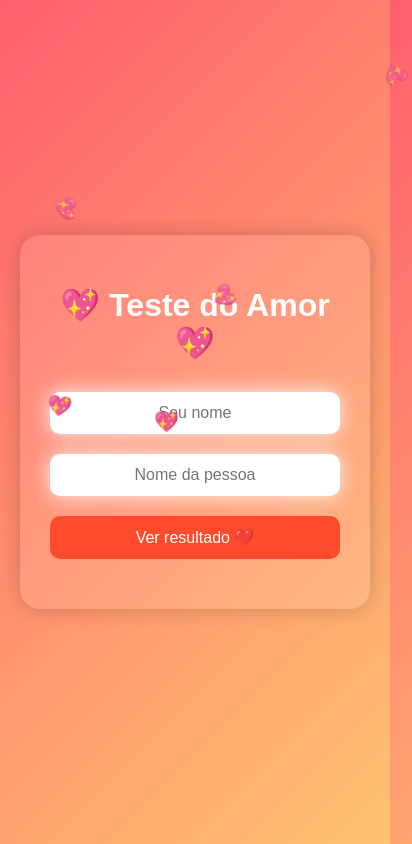
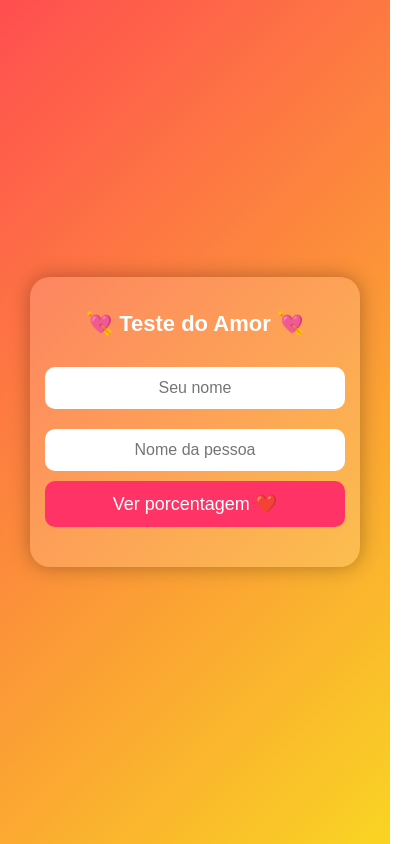
Before and after one commit to RanKane/teste-do-amor, a plain HTML site: page index.html in a window 390 px wide. Shown: the whole page, 412 px wide, since content can reach past the window. Drawn offline with Linux system fonts and the light colour scheme.

Commit message:
Add files via upload

```diff
--- a/index.html
+++ b/index.html
@@ -3,159 +3,117 @@
 <head>
   <meta charset="UTF-8">
   <meta name="viewport" content="width=device-width, initial-scale=1.0">
-  <title>💘 Teste do Amor 💘</title>
+  <title>Teste do Amor ❤️</title>
   <style>
+    * {
+      box-sizing: border-box;
+    }
     body {
-      font-family: Arial, sans-serif;
-      background: linear-gradient(135deg, #ff5f6d, #ffc371);
+      font-family: 'Poppins', sans-serif;
+      background: linear-gradient(135deg, #ff4e50, #f9d423);
+      color: #fff;
+      text-align: center;
+      padding: 30px;
+      margin: 0;
+      min-height: 100vh;
       display: flex;
+      align-items: center;
       justify-content: center;
-      align-items: center;
-      height: 100vh;
-      margin: 0;
-      overflow: hidden;
     }
-
     .container {
-      background: rgba(255, 255, 255, 0.1);
-      padding: 30px;
+      background: rgba(255, 255, 255, 0.15);
+      padding: 30px 20px;
       border-radius: 20px;
-      box-shadow: 0 0 20px rgba(0, 0, 0, 0.2);
-      width: 90%;
+      box-shadow: 0 0 20px rgba(0,0,0,0.3);
+      width: 100%;
       max-width: 350px;
-      box-sizing: border-box;
-      display: flex;
-      flex-direction: column;
-      align-items: center;
     }
-
     h1 {
-      color: white;
-      text-align: center;
+      font-size: 26px;
       margin-bottom: 20px;
     }
-
     input {
-      display: block;
-      width: 100%;
-      max-width: 310px;
-      box-sizing: border-box;
-      margin: 10px auto;
       padding: 12px;
+      margin: 10px 0;
       border: none;
       border-radius: 10px;
+      width: 100%;
+      font-size: 16px;
       text-align: center;
-      font-size: 16px;
-      background: white;
-      color: #333;
-      box-shadow: 0 0 10px rgba(255, 255, 255, 0.6);
-      animation: brilho 2s infinite ease-in-out;
     }
-
-    @keyframes brilho {
-      0%, 100% {
-        box-shadow: 0 0 10px rgba(255, 255, 255, 0.6);
-      }
-      50% {
-        box-shadow: 0 0 20px rgba(255, 255, 255, 0.9);
-      }
-    }
-
     button {
-      background: #ff4b2b;
+      background: #ff3366;
       color: white;
       border: none;
+      padding: 12px;
       border-radius: 10px;
-      padding: 12px;
-      font-size: 16px;
       cursor: pointer;
+      font-size: 18px;
       width: 100%;
-      max-width: 310px;
-      margin: 10px auto 0;
-      display: block;
-      box-sizing: border-box;
-      transition: 0.3s;
+      transition: 0.2s;
     }
-
     button:hover {
-      background: #ff416c;
+      background: #ff0055;
       transform: scale(1.05);
     }
-
-    .resultado {
+    .result {
+      font-size: 22px;
       margin-top: 20px;
-      color: white;
-      font-size: 18px;
-      text-align: center;
+      font-weight: bold;
     }
-
-    /* Corações animados */
-    .heart {
-      position: absolute;
-      color: #ffb6c1;
-      font-size: 20px;
-      animation: float 6s infinite ease-in-out;
-      opacity: 0.8;
+    .hearts {
+      font-size: 36px;
+      margin-top: 10px;
     }
-
-    @keyframes float {
-      0% {
-        transform: translateY(0) rotate(0deg);
-        opacity: 1;
+    @media (max-width: 400px) {
+      h1 {
+        font-size: 22px;
       }
-      100% {
-        transform: translateY(-800px) rotate(360deg);
-        opacity: 0;
+      .container {
+        padding: 20px 15px;
       }
     }
   </style>
 </head>
 <body>
-
   <div class="container">
-    <h1>💖 Teste do Amor 💖</h1>
-    <input type="text" id="nome1" placeholder="Seu nome">
-    <input type="text" id="nome2" placeholder="Nome da pessoa">
-    <button onclick="calcularAmor()">Ver resultado ❤️</button>
-    <div class="resultado" id="resultado"></div>
+    <h1>💘 Teste do Amor 💘</h1>
+    <input type="text" id="name1" placeholder="Seu nome">
+    <input type="text" id="name2" placeholder="Nome da pessoa">
+    <button onclick="calcularAmor()">Ver porcentagem ❤️</button>
+    <div class="result" id="result"></div>
+    <div class="hearts" id="hearts"></div>
   </div>
 
   <script>
     function calcularAmor() {
-      const nome1 = document.getElementById("nome1").value.trim();
-      const nome2 = document.getElementById("nome2").value.trim();
+      const nome1 = document.getElementById('name1').value.trim();
+      const nome2 = document.getElementById('name2').value.trim();
+      const result = document.getElementById('result');
+      const hearts = document.getElementById('hearts');
 
       if (!nome1 || !nome2) {
-        document.getElementById("resultado").innerText = "Digite os dois nomes!";
+        result.textContent = "Digite os dois nomes!";
+        hearts.textContent = "";
         return;
       }
 
-      const porcentagem = Math.floor(Math.random() * 51) + 50; // entre 50 e 100
-      const mensagens = [
-        "Vocês nasceram um pro outro! 💞",
-        "O amor está no ar! 💘",
-        "Combinação perfeita! 💕",
-        "Corações batendo juntos! 💓",
-        "Um casal dos sonhos! 💝"
-      ];
+      // Gera número pseudoaleatório
+      let seed = 0;
+      for (let i = 0; i < nome1.length; i++) seed += nome1.charCodeAt(i);
+      for (let j = 0; j < nome2.length; j++) seed += nome2.charCodeAt(j) * 2;
+      const porcentagem = seed % 101;
 
-      const mensagem = mensagens[Math.floor(Math.random() * mensagens.length)];
-      document.getElementById("resultado").innerHTML = `${porcentagem}% de amor ❤️<br>${mensagem}`;
+      let mensagem = "";
+      if (porcentagem > 90) mensagem = "Casal perfeito! 💍";
+      else if (porcentagem > 70) mensagem = "Amor verdadeiro! 💖";
+      else if (porcentagem > 50) mensagem = "Tem futuro! 💕";
+      else if (porcentagem > 30) mensagem = "Pode tentar a sorte 😅";
+      else mensagem = "Melhor continuar amigos 😬";
+
+      result.textContent = `${porcentagem}% — ${mensagem}`;
+      hearts.textContent = "❤️".repeat(Math.floor(porcentagem / 10));
     }
-
-    // Corações flutuando
-    function criarCoracoes() {
-      const heart = document.createElement("div");
-      heart.classList.add("heart");
-      heart.innerHTML = "💖";
-      heart.style.left = Math.random() * 100 + "vw";
-      heart.style.animationDuration = Math.random() * 3 + 3 + "s";
-      document.body.appendChild(heart);
-      setTimeout(() => heart.remove(), 6000);
-    }
-
-    setInterval(criarCoracoes, 500);
   </script>
-
 </body>
 </html>
```
